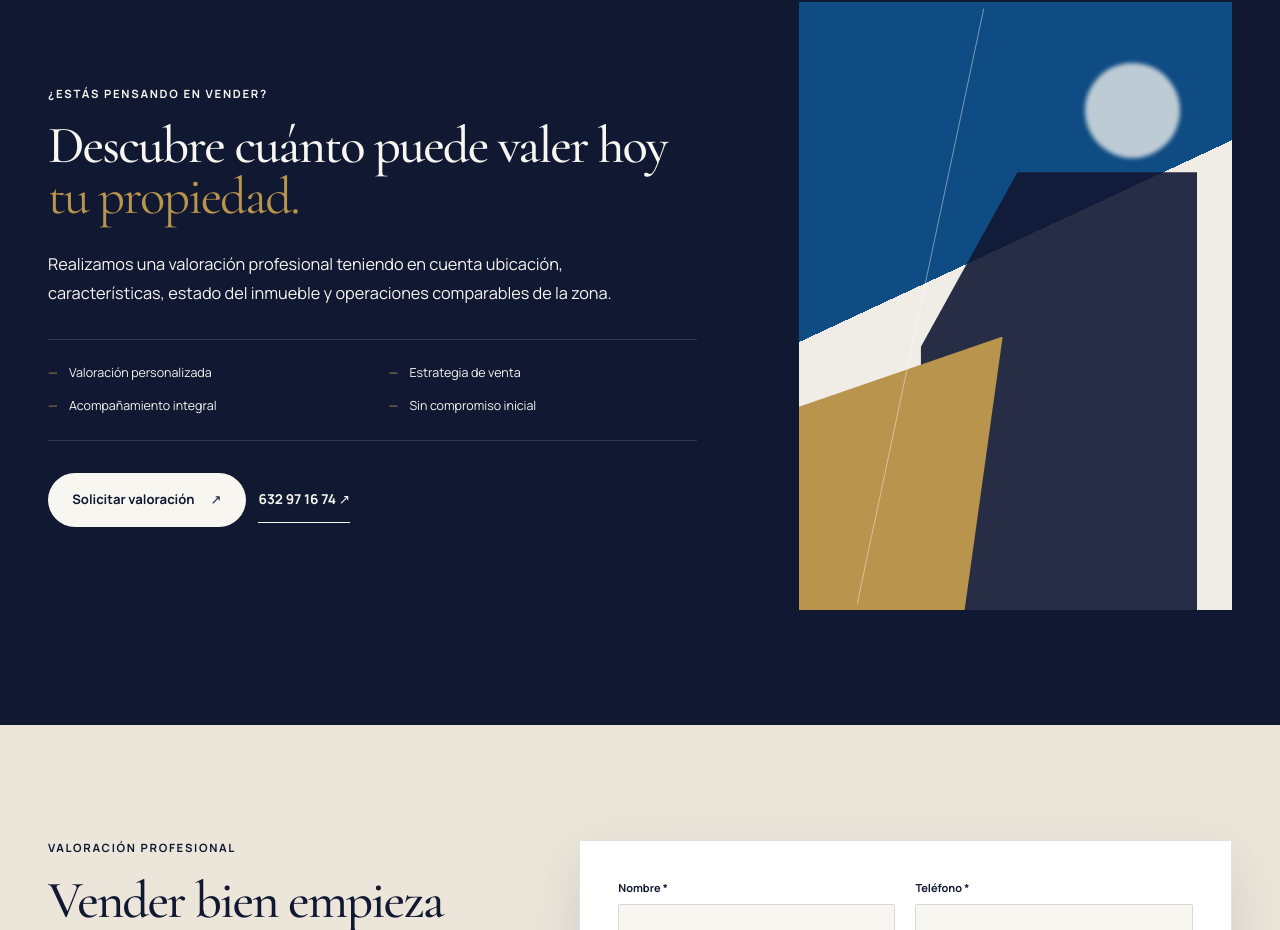
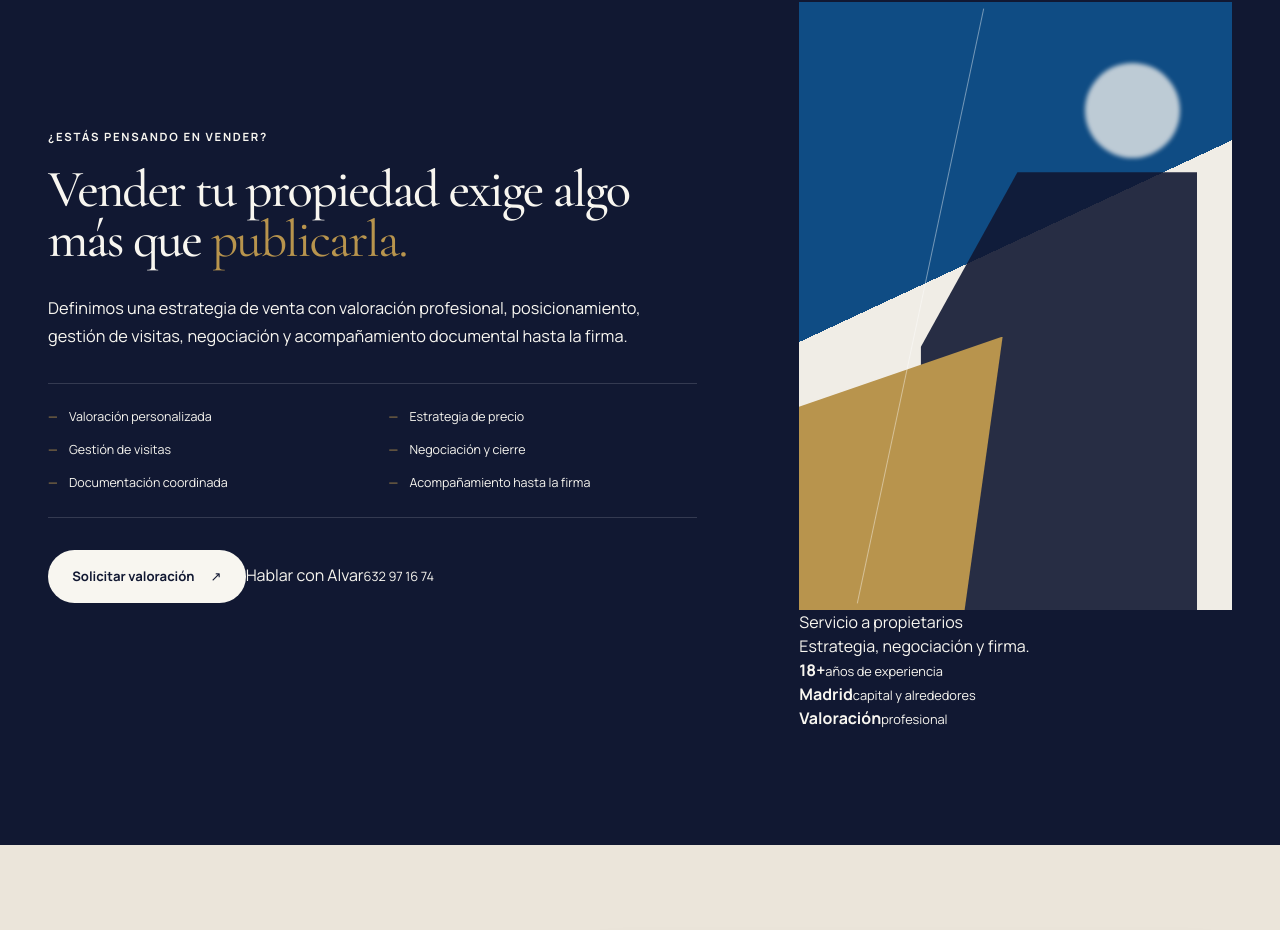
Before and after one commit to NichoManager/Alvar-Consultores, a React (Vite) app: page / in a window 1280 px wide. Shown: the part 4639-5569 px from the top of the page. Built offline with nearby package versions, Linux system fonts and the light colour scheme; no server answers.

Commit message:
Update HomePage.tsx

```diff
--- a/src/pages/HomePage.tsx
+++ b/src/pages/HomePage.tsx
@@ -202,37 +202,72 @@ export function HomePage() {
 
       <section className="seller-section section-pad">
         <Container className="seller-section__grid">
-          <Reveal>
+          <Reveal className="seller-section__content">
             <SectionHeading
               inverse
               eyebrow="¿ESTÁS PENSANDO EN VENDER?"
               title={
                 <>
-                  Descubre cuánto puede valer hoy <em>tu propiedad.</em>
+                  Vender tu propiedad exige algo más que <em>publicarla.</em>
                 </>
               }
-              text="Realizamos una valoración profesional teniendo en cuenta ubicación, características, estado del inmueble y operaciones comparables de la zona."
+              text="Definimos una estrategia de venta con valoración profesional, posicionamiento, gestión de visitas, negociación y acompañamiento documental hasta la firma."
             />
 
-            <ul className="check-list">
+            <ul className="check-list seller-section__check-list">
               <li>Valoración personalizada</li>
-              <li>Estrategia de venta</li>
-              <li>Acompañamiento integral</li>
-              <li>Sin compromiso inicial</li>
+              <li>Estrategia de precio</li>
+              <li>Gestión de visitas</li>
+              <li>Negociación y cierre</li>
+              <li>Documentación coordinada</li>
+              <li>Acompañamiento hasta la firma</li>
             </ul>
 
-            <div className="button-row">
+            <div className="seller-section__actions">
               <Button to="/#valoracion" variant="light">
                 Solicitar valoración
               </Button>
-              <a href={`tel:${business.phoneMobileHref}`} className="text-link text-link--light">
-                {business.phoneMobile} ↗
+              <a
+                href={`tel:${business.phoneMobileHref}`}
+                className="seller-section__phone"
+                aria-label={`Hablar con Alvar en el ${business.phoneMobile}`}
+              >
+                <span>Hablar con Alvar</span>
+                <small>{business.phoneMobile}</small>
               </a>
             </div>
           </Reveal>
 
-          <Reveal>
-            <ArchitecturalVisual variant="courtyard" label="Composición editorial para propietarios" />
+          <Reveal className="seller-section__visual">
+            <div className="seller-section__media-card">
+              <ArchitecturalVisual
+                variant="courtyard"
+                label="Composición arquitectónica editorial para propietarios"
+              />
+
+              <div className="seller-section__panel">
+                <span>Servicio a propietarios</span>
+                <p>Estrategia, negociación y firma.</p>
+
+                <div
+                  className="seller-section__stats"
+                  aria-label="Experiencia y ámbito del servicio de venta"
+                >
+                  <div>
+                    <strong>18+</strong>
+                    <small>años de experiencia</small>
+                  </div>
+                  <div>
+                    <strong>Madrid</strong>
+                    <small>capital y alrededores</small>
+                  </div>
+                  <div>
+                    <strong>Valoración</strong>
+                    <small>profesional</small>
+                  </div>
+                </div>
+              </div>
+            </div>
           </Reveal>
         </Container>
       </section>
```
